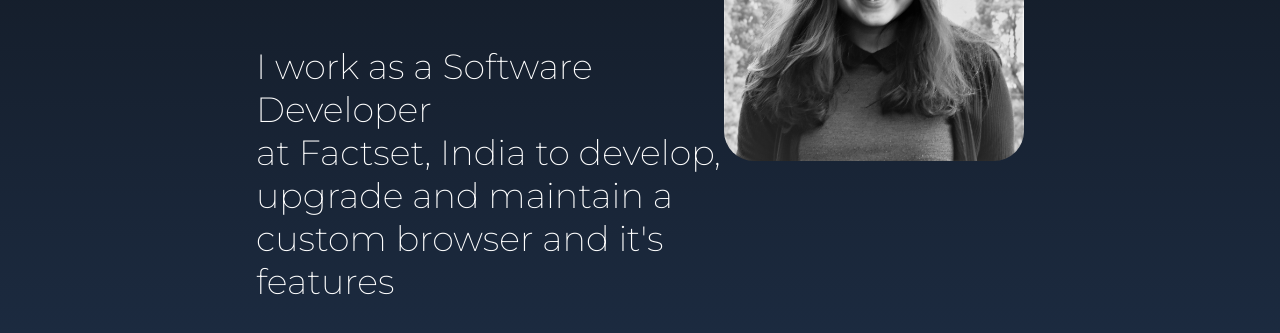
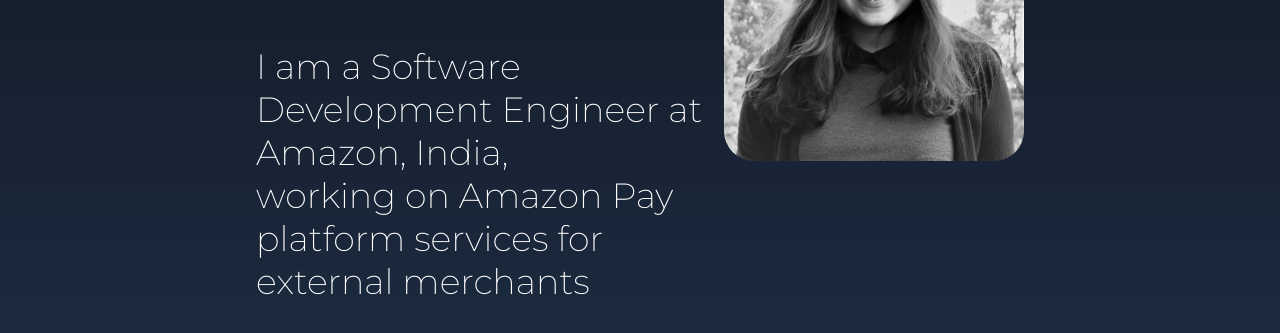
Before and after one commit to AdishreeM/adishreem.github.io, a plain HTML site: page index.html in a window 1280 px wide. Shown: the part 389-722 px from the top of the page. Drawn offline with Linux system fonts and the light colour scheme.

Commit message:
Updating work info

```diff
--- a/index.html
+++ b/index.html
@@ -22,7 +22,7 @@
             <div class="banner__text">
                <div class="banner__primary">Hello,<br>I'm Adishree</div>
                <div class="banner__secondary">
-                  I work as a Software Developer<br>at Factset, India to develop, upgrade and maintain a custom browser and it's features
+                  I am a Software Development Engineer at Amazon, India,<br>working on Amazon Pay platform services for external merchants
                </div>
             </div>
             <img src="images/profile_pic.jpg" class="banner__image" />
```
